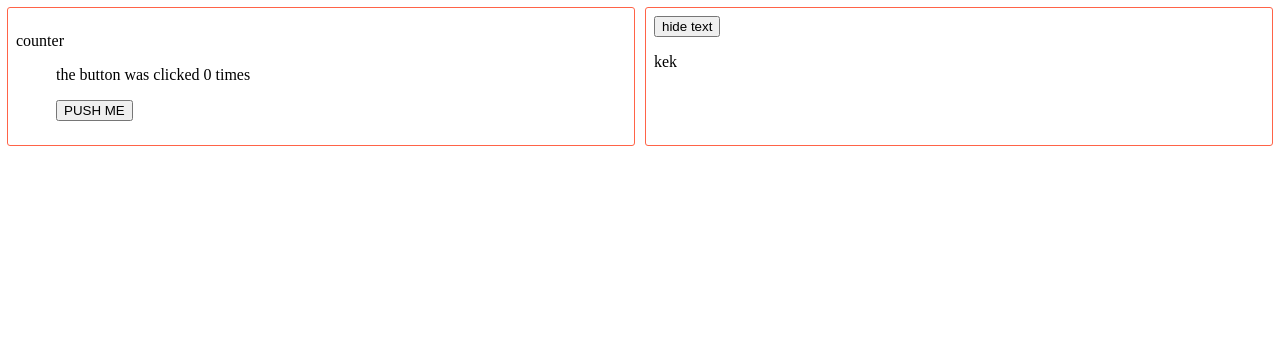
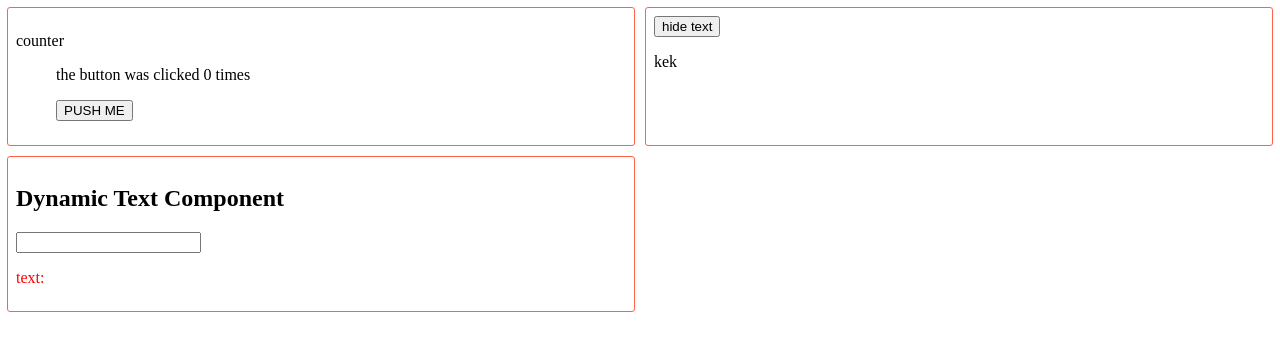
Before and after one commit to slavkapiyavka/react-sandbox, a React (Vite) app: page / in a window 1280 px wide. Shown: the top 350 px of the page. Built offline with nearby package versions, Linux system fonts and the light colour scheme.

Commit message:
feat: implement component with input handling

```diff
--- a/src/App.css
+++ b/src/App.css
@@ -13,3 +13,11 @@
 .heading-second {
   margin: 0 0 8px;
 }
+
+.green {
+  color: green;
+}
+
+.red {
+  color: red;
+}
--- a/src/App.tsx
+++ b/src/App.tsx
@@ -1,12 +1,14 @@
 import "./App.css";
 import BooleanTextComponent from "./components/boolean-text-component";
 import CounterComponent from "./components/counter-component";
+import DynamicTextComponent from "./components/dynamic-text-component";
 
 function App() {
   return (
     <section className="section">
       <CounterComponent />
       <BooleanTextComponent text={"kek"} isTextVisible={true} />
+      <DynamicTextComponent />
     </section>
   );
 }
--- /dev/null
+++ b/src/components/dynamic-text-component/index.tsx
@@ -0,0 +1,17 @@
+import React, { ChangeEvent, useState } from "react";
+
+const DynamicTextComponent: React.FC = () => {
+  const [text, setText] = useState("");
+  const handleInputChange = (e: ChangeEvent<HTMLInputElement>) =>
+    setText(e.target.value);
+
+  return (
+    <div className="card">
+      <h2>Dynamic Text Component</h2>
+      <input type="text" name="text" onChange={handleInputChange} />
+      <p className={text ? "green" : "red"}>text: {text}</p>
+    </div>
+  );
+};
+
+export default DynamicTextComponent;
```
